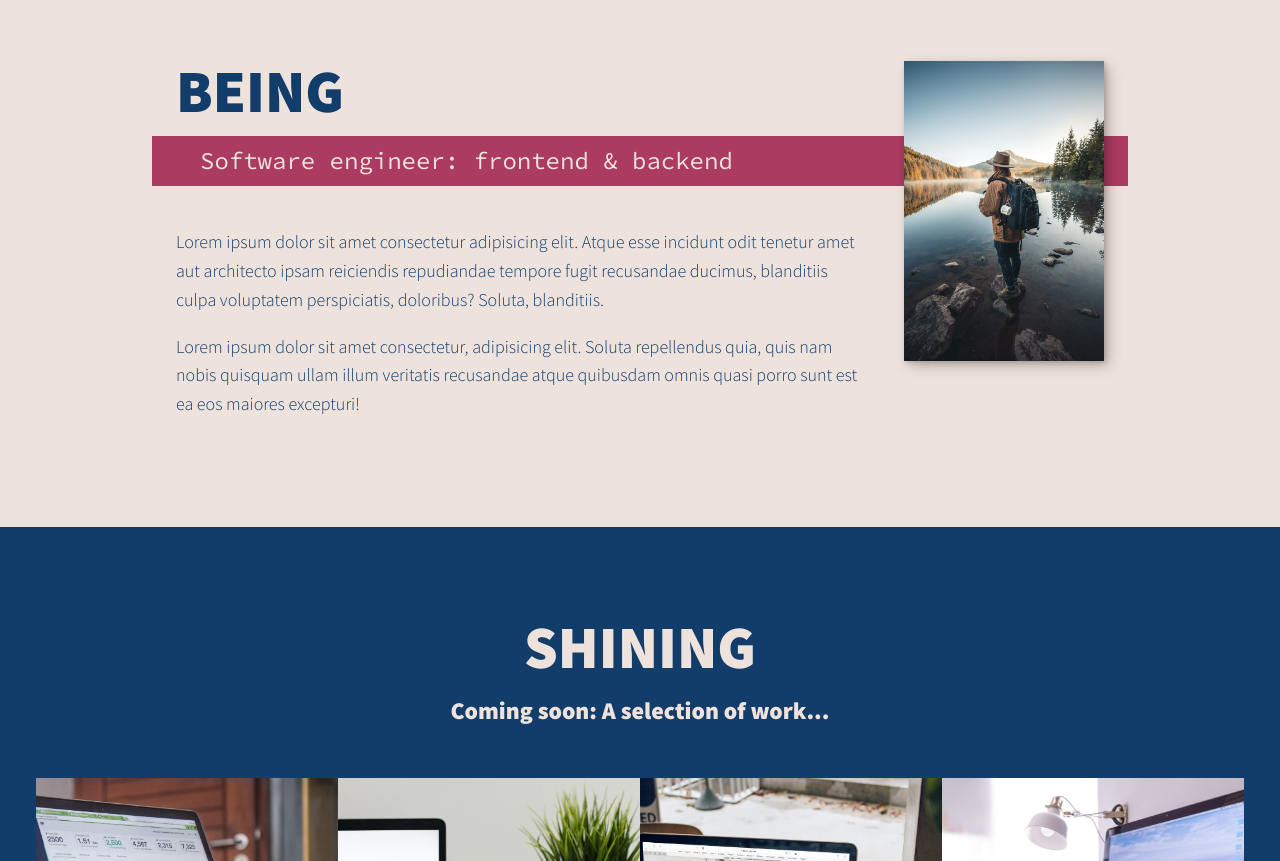
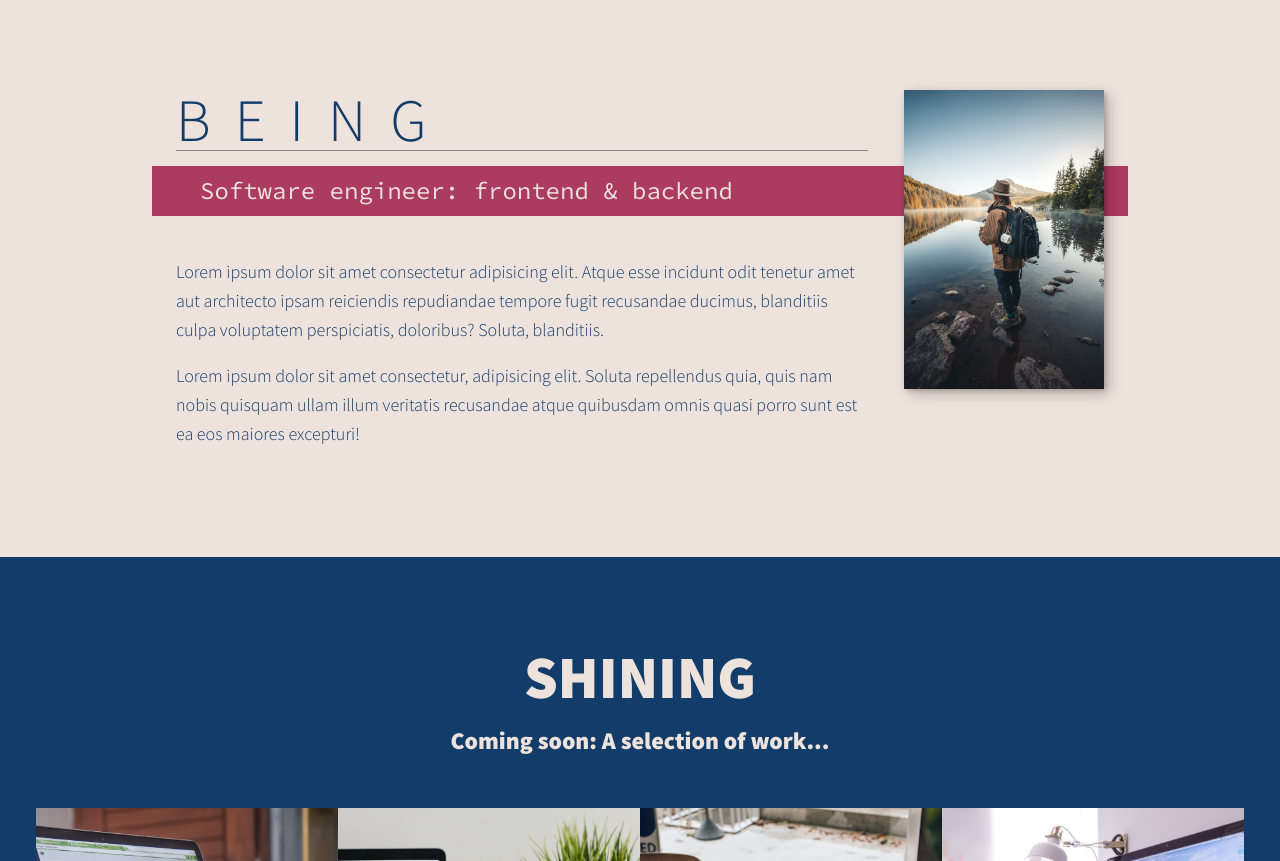
Before and after one commit to JoachimByrnesShay/Portfolio1, a plain HTML site: page index.html in a window 1280 px wide. Shown: the part 1309-2170 px from the top of the page. Drawn offline with nearby package versions, Linux system fonts and the light colour scheme.

Commit message:
tweak about me title

```diff
--- a/css/styles.css
+++ b/css/styles.css
@@ -520,3 +520,21 @@ header {
 .hamburger {
   z-index: 150;
 }
+/* CURRENTLY TESTING */
+
+.section__title--about {
+}
+
+.section__title--about {
+  font-weight: 200;
+  letter-spacing: .4em;
+}
+
+.section__title--about::after {
+  content: '';
+  display: block;
+  width: 100%;
+  height: 1px;
+  background-color: var(--clr-dark);
+  opacity: 0.5;
+}
--- a/index.html
+++ b/index.html
@@ -1,4 +1,4 @@
-<!DOCTYPE html>
+d<!DOCTYPE html>
 <html lang="en">
 
 <head>
```
